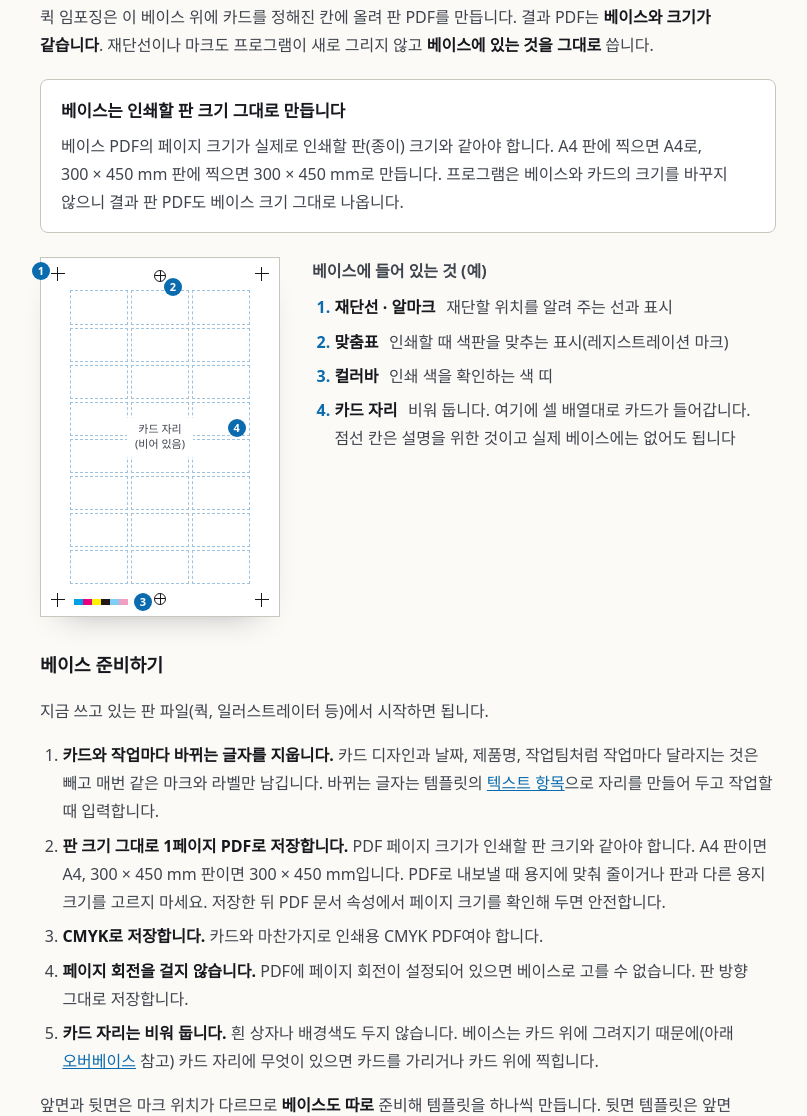
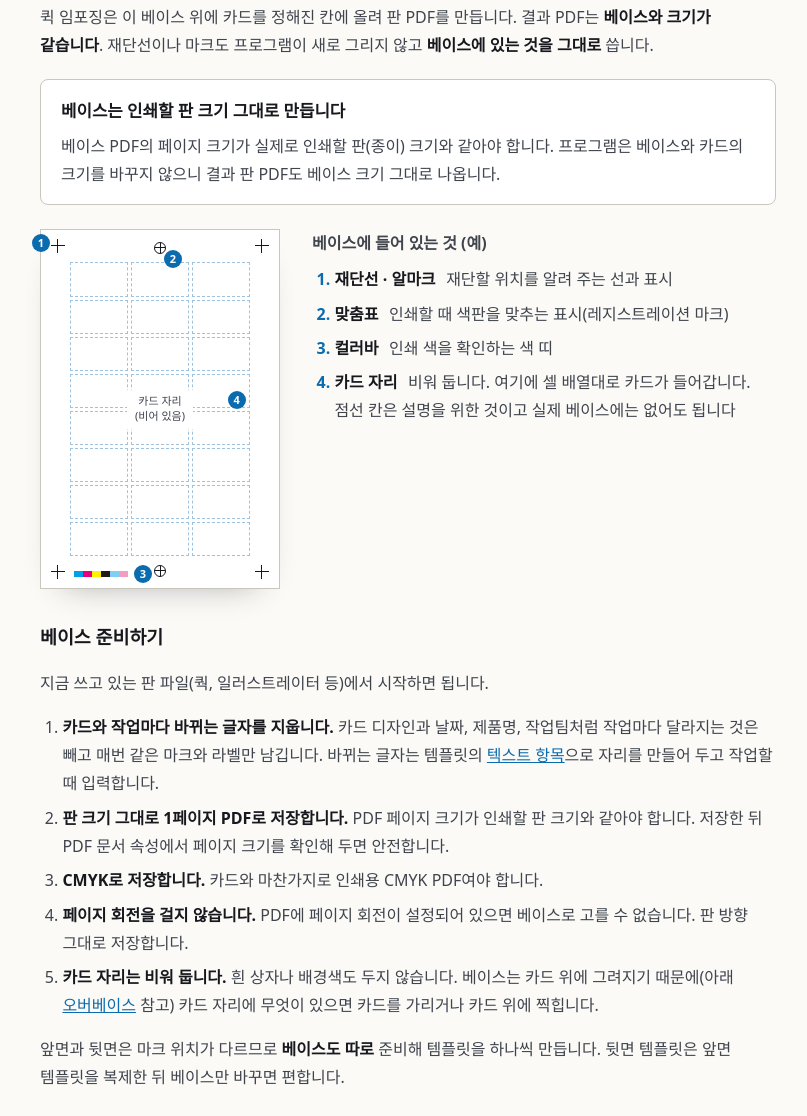
Before and after one commit to steves460ng/quick-imposing-pub, a plain HTML site: page site/guide.html in a window 1280 px wide. Shown: the part 769-1885 px from the top of the page, without its empty margins (328-1135 px from the left). Drawn offline with Linux system fonts and the light colour scheme; a web font is replaced by a local one.

Commit message:
베이스 크기 안내에서 헷갈리는 예시 문장 삭제
Co-Authored-By: Claude Opus 5.5 <noreply@anthropic.com>
Claude-Session: https://claude.ai/code/session_01Q2SD6SRgWmJHya52zCSGTc

```diff
--- a/site/guide.html
+++ b/site/guide.html
@@ -70,7 +70,7 @@
           <p>퀵 임포징은 이 베이스 위에 카드를 정해진 칸에 올려 판 PDF를 만듭니다. 결과 PDF는 <strong>베이스와 크기가 같습니다</strong>. 재단선이나 마크도 프로그램이 새로 그리지 않고 <strong>베이스에 있는 것을 그대로</strong> 씁니다.</p>
           <div class="note-box">
             <p><strong>베이스는 인쇄할 판 크기 그대로 만듭니다</strong></p>
-            <p>베이스 PDF의 페이지 크기가 실제로 인쇄할 판(종이) 크기와 같아야 합니다. A4 판에 찍으면 A4로, 300&nbsp;×&nbsp;450&nbsp;mm 판에 찍으면 300&nbsp;×&nbsp;450&nbsp;mm로 만듭니다. 프로그램은 베이스와 카드의 크기를 바꾸지 않으니 결과 판 PDF도 베이스 크기 그대로 나옵니다.</p>
+            <p>베이스 PDF의 페이지 크기가 실제로 인쇄할 판(종이) 크기와 같아야 합니다. 프로그램은 베이스와 카드의 크기를 바꾸지 않으니 결과 판 PDF도 베이스 크기 그대로 나옵니다.</p>
           </div>
 
           <figure class="base-fig">
@@ -103,7 +103,7 @@
           <p>지금 쓰고 있는 판 파일(쿽, 일러스트레이터 등)에서 시작하면 됩니다.</p>
           <ol>
             <li><strong>카드와 작업마다 바뀌는 글자를 지웁니다.</strong> 카드 디자인과 날짜, 제품명, 작업팀처럼 작업마다 달라지는 것은 빼고 매번 같은 마크와 라벨만 남깁니다. 바뀌는 글자는 템플릿의 <a href="#template">텍스트 항목</a>으로 자리를 만들어 두고 작업할 때 입력합니다.</li>
-            <li><strong>판 크기 그대로 1페이지 PDF로 저장합니다.</strong> PDF 페이지 크기가 인쇄할 판 크기와 같아야 합니다. A4 판이면 A4, 300&nbsp;×&nbsp;450&nbsp;mm 판이면 300&nbsp;×&nbsp;450&nbsp;mm입니다. PDF로 내보낼 때 용지에 맞춰 줄이거나 판과 다른 용지 크기를 고르지 마세요. 저장한 뒤 PDF 문서 속성에서 페이지 크기를 확인해 두면 안전합니다.</li>
+            <li><strong>판 크기 그대로 1페이지 PDF로 저장합니다.</strong> PDF 페이지 크기가 인쇄할 판 크기와 같아야 합니다. 저장한 뒤 PDF 문서 속성에서 페이지 크기를 확인해 두면 안전합니다.</li>
             <li><strong>CMYK로 저장합니다.</strong> 카드와 마찬가지로 인쇄용 CMYK PDF여야 합니다.</li>
             <li><strong>페이지 회전을 걸지 않습니다.</strong> PDF에 페이지 회전이 설정되어 있으면 베이스로 고를 수 없습니다. 판 방향 그대로 저장합니다.</li>
             <li><strong>카드 자리는 비워 둡니다.</strong> 흰 상자나 배경색도 두지 않습니다. 베이스는 카드 위에 그려지기 때문에(아래 <a href="#overbase">오버베이스</a> 참고) 카드 자리에 무엇이 있으면 카드를 가리거나 카드 위에 찍힙니다.</li>
```
Also changed, not shown: site/index.html (+1 -1 lines).
